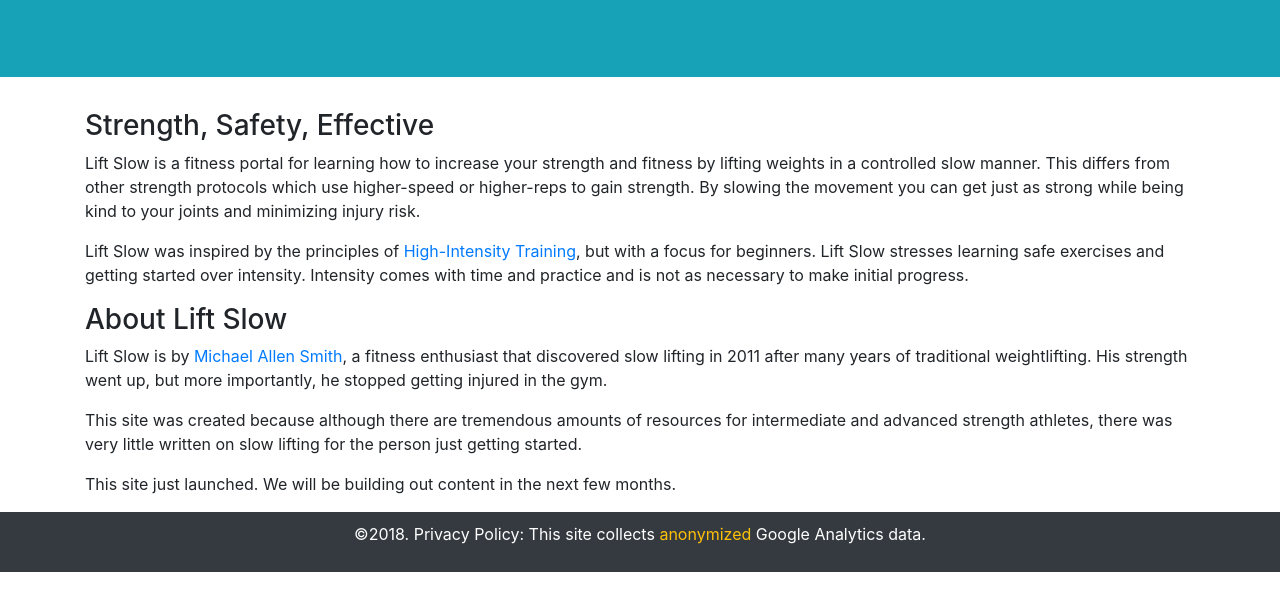
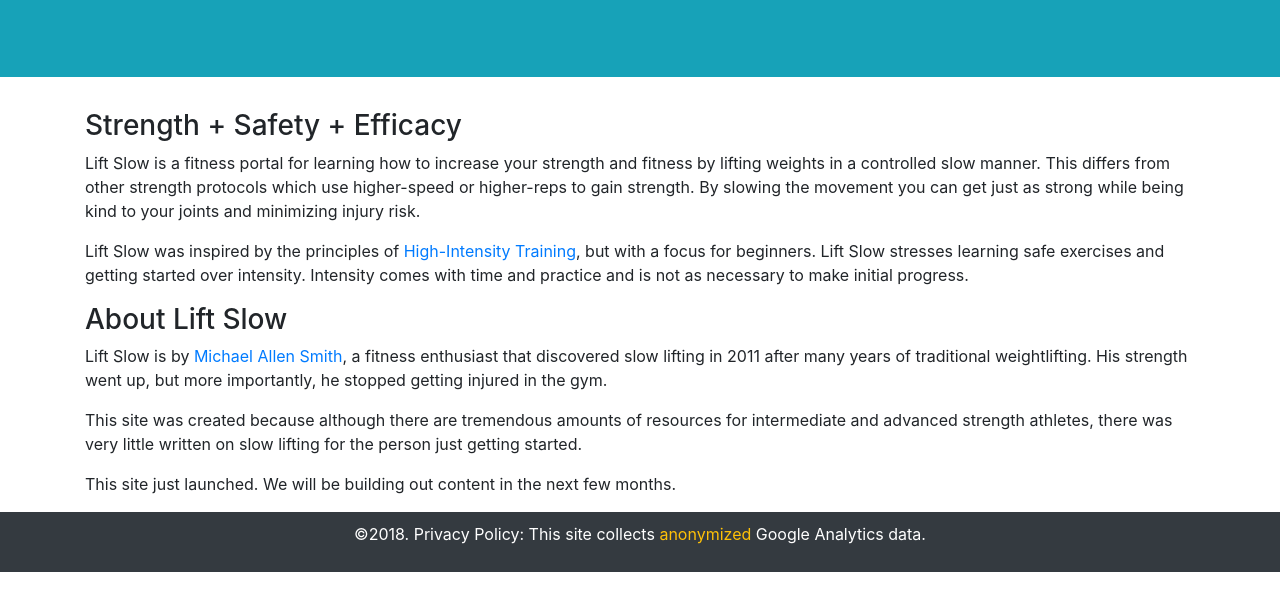
Before and after one commit to digitalcolony/liftslow.com, a plain HTML site: page index.html in a window 1280 px wide. Shown: the part 147-758 px from the top of the page. Drawn offline with nearby package versions, Linux system fonts and the light colour scheme.

Commit message:
updated header text

```diff
--- a/index.html
+++ b/index.html
@@ -22,7 +22,7 @@
     </div>
     <div class="bg-white">
         <div class="container">
-            <h1 class="h3">Strength, Safety, Effective</h1>
+            <h1 class="h3">Strength + Safety + Efficacy</h1>
             <p>Lift Slow is a fitness portal for learning how to increase your strength and fitness by lifting weights in a controlled
                 slow manner. This differs from other strength protocols which use higher-speed or higher-reps to gain strength.
                 By slowing the movement you can get just as strong while being kind to your joints and minimizing injury
```
